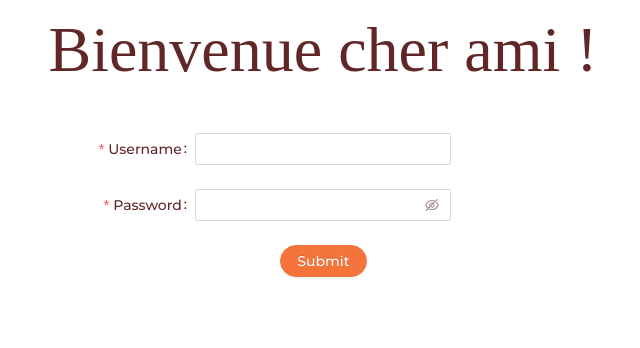
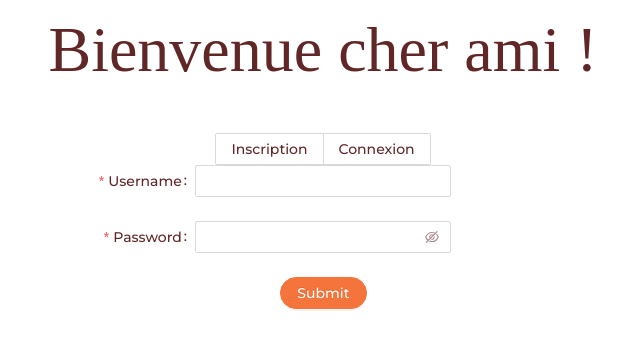
Before and after one commit to Chloengr/portlandburger, a React (Create React App) app in the folder client/: page / in a window 1280 px wide. Shown: the top 348 px of the page, without its empty margins (317-957 px from the left). Built offline with nearby package versions, Linux system fonts and the light colour scheme; a web font is replaced by a local one.

Commit message:
start of registration

```diff
--- /dev/null
+++ b/client/src/components/LoginForm.js
@@ -0,0 +1,59 @@
+import { Button, Form, Input } from "antd";
+import { useHistory } from "react-router";
+import { useAuth } from "../contexts/AuthContext";
+import { layout, tailLayout } from "../utils/utils";
+
+const LoginForm = () => {
+  const { login } = useAuth();
+  let history = useHistory();
+
+  const redirectToBurgers = () => {
+    history.push("/burgers");
+  };
+
+  const onFinish = (values) => {
+    login(values);
+    redirectToBurgers();
+  };
+
+  const onFinishFailed = (errorInfo) => {
+    console.log("Failed:", errorInfo);
+  };
+
+  return (
+    <Form
+      style={{
+        width: "50%",
+      }}
+      {...layout}
+      name="basic"
+      initialValues={{ remember: true }}
+      onFinish={onFinish}
+      onFinishFailed={onFinishFailed}
+    >
+      <Form.Item
+        label="Username"
+        name="username"
+        rules={[{ required: true, message: "Please input your username!" }]}
+      >
+        <Input />
+      </Form.Item>
+
+      <Form.Item
+        label="Password"
+        name="password"
+        rules={[{ required: true, message: "Please input your password!" }]}
+      >
+        <Input.Password />
+      </Form.Item>
+
+      <Form.Item {...tailLayout}>
+        <Button type="primary" htmlType="submit" shape="round">
+          Submit
+        </Button>
+      </Form.Item>
+    </Form>
+  );
+};
+
+export default LoginForm;
--- /dev/null
+++ b/client/src/components/RegisterForm.js
@@ -0,0 +1,61 @@
+import { Button, Form, Input, Radio } from "antd";
+import { useState } from "react";
+import { useHistory } from "react-router";
+import { useAuth } from "../contexts/AuthContext";
+
+import { layout, tailLayout } from "../utils/utils";
+
+const RegisterForm = () => {
+  const { register } = useAuth();
+
+  let history = useHistory();
+
+  const redirectToBurgers = () => {
+    history.push("/burgers");
+  };
+
+  const onFinish = (values) => {
+    register(values);
+    redirectToBurgers();
+  };
+
+  const onFinishFailed = (errorInfo) => {
+    console.log("Failed:", errorInfo);
+  };
+
+  return (
+    <Form
+      style={{
+        width: "50%",
+      }}
+      {...layout}
+      name="ok"
+      initialValues={{ remember: true }}
+      onFinish={onFinish}
+      onFinishFailed={onFinishFailed}
+    >
+      <Form.Item
+        label="Username"
+        name="username"
+        rules={[{ required: true, message: "Please input your username!" }]}
+      >
+        <Input />
+      </Form.Item>
+
+      <Form.Item
+        label="Password"
+        name="password"
+        rules={[{ required: true, message: "Please input your password!" }]}
+      >
+        <Input.Password />
+      </Form.Item>
+      <Form.Item {...tailLayout}>
+        <Button type="primary" htmlType="submit" shape="round">
+          Submit
+        </Button>
+      </Form.Item>
+    </Form>
+  );
+};
+
+export default RegisterForm;
--- a/client/src/contexts/AuthContext/index.js
+++ b/client/src/contexts/AuthContext/index.js
@@ -26,6 +26,28 @@ export const AuthProvider = (props) => {
     isLoggedIn: true,
   });
 
+  const { mutate } = useMutation((params) =>
+    axios.post(`${URL}/users/users/register`, params)
+  );
+
+  const register = async (payload) => {
+    try {
+      const response = await mutate({...payload, role: 'USER'});
+      console.log('register response', response);
+
+      localStorage.setItem(JWT_LOCALSTORAGE_KEY, response.data.access_token);
+
+      setUser(response.data)
+
+    } catch (e) {
+      notification.open({
+        message: e.message,
+        description: "Échec de l'inscription, veuillez réessayer.",
+        type: "error",
+      });
+    }
+  };
+
   const { mutateAsync } = useMutation((params) =>
     axios.post(`${URL}/users/login`, params)
   );
@@ -49,7 +71,7 @@ export const AuthProvider = (props) => {
   const login = async (payload) => {
     try {
       const response = await mutateAsync(payload);
-
+      console.log('login response', response);
       localStorage.setItem(JWT_LOCALSTORAGE_KEY, response.data.access_token);
 
       const jwt = jwtDecode(response.data.access_token);
@@ -76,6 +98,6 @@ export const AuthProvider = (props) => {
     });
   };
 
-  return <AuthContext.Provider value={{ user, login, logout }} {...props} />;
+  return <AuthContext.Provider value={{ user,register, login, logout }} {...props} />;
 };
 export const useAuth = () => React.useContext(AuthContext);
--- a/client/src/pages/Homepage.js
+++ b/client/src/pages/Homepage.js
@@ -1,23 +1,18 @@
-import { Button, Form, Input, message } from "antd";
-import { useHistory } from "react-router-dom";
-import { useAuth } from "../contexts/AuthContext";
-import { layout, tailLayout } from "../utils/utils";
+import { Radio } from "antd";
+import { useState } from "react";
+import LoginForm from "../components/LoginForm";
+import RegisterForm from "../components/RegisterForm";
 
 const Homepage = () => {
-  const { login } = useAuth();
-  let history = useHistory();
+  const [isRegister, setIsRegister] = useState(true);
 
-  const redirectToBurgers = () => {
-    history.push("/burgers");
-  };
-
-  const onFinish = (values) => {
-    login(values);
-    redirectToBurgers();
-  };
-
-  const onFinishFailed = (errorInfo) => {
-    message.error(`Il y a eu une erreur ${errorInfo}`);
+  const onChange = (e) => {
+    console.log(`radio checked:${e.target.value}`);
+    if (e.target.value === "login") {
+      return setIsRegister(false);
+    } else {
+      return setIsRegister(true);
+    }
   };
 
   return (
@@ -31,38 +26,12 @@ const Homepage = () => {
         }}
       >
         <h1 className="title">Bienvenue cher ami !</h1>
-        <Form
-          style={{
-            width: "50%",
-          }}
-          {...layout}
-          name="basic"
-          initialValues={{ remember: true }}
-          onFinish={onFinish}
-          onFinishFailed={onFinishFailed}
-        >
-          <Form.Item
-            label="Username"
-            name="username"
-            rules={[{ required: true, message: "Please input your username!" }]}
-          >
-            <Input />
-          </Form.Item>
-
-          <Form.Item
-            label="Password"
-            name="password"
-            rules={[{ required: true, message: "Please input your password!" }]}
-          >
-            <Input.Password />
-          </Form.Item>
-
-          <Form.Item {...tailLayout}>
-            <Button type="primary" htmlType="submit" shape="round">
-              Submit
-            </Button>
-          </Form.Item>
-        </Form>
+        <Radio.Group onChange={onChange}>
+          <Radio.Button value="resgiter">Inscription</Radio.Button>
+          <Radio.Button value="login">Connexion</Radio.Button>
+        </Radio.Group>
+        {isRegister && <RegisterForm />}
+        {!isRegister && <LoginForm />}
       </div>
     </>
   );
--- a/client/src/utils/utils.js
+++ b/client/src/utils/utils.js
@@ -1,5 +1,4 @@
 import { message, notification } from "antd";
-import { isError } from "react-query";
 
 export const stringToBoolean = (string) => {
   switch (string) {
```
